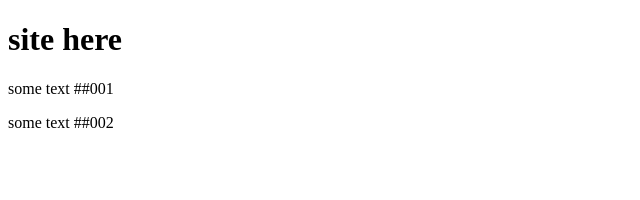
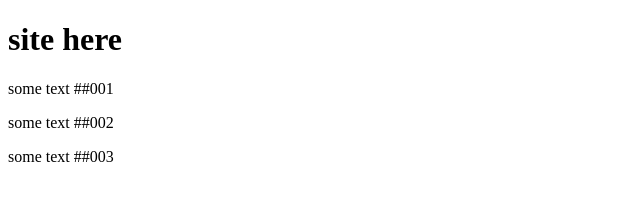
Before and after one commit to yuriisvystovych/test1, a plain HTML site: page index1.html in a window 1280 px wide. Shown: the whole page, without its empty margins (0-640 px from the left). Drawn offline with Linux system fonts and the light colour scheme.

Commit message:
3 commit

```diff
--- a/index1.html
+++ b/index1.html
@@ -8,5 +8,7 @@
 		<h1>site here</h1>
 			<p>some text ##001</p>
 			<p>some text ##002</p>
+			<p>some text ##003</p>
+
 	</body>
 	</html>
```
